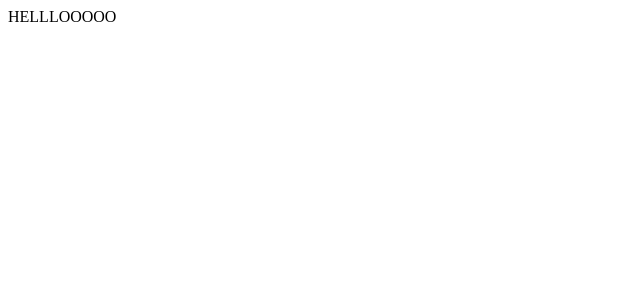
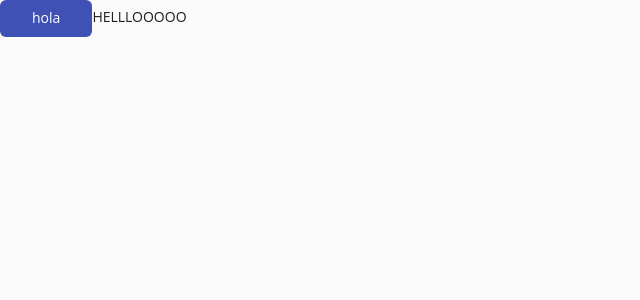
Before and after one commit to newtonEMC2/react_clean_ts_boilerplate, a React (Create React App) app: page / in a window 1280 px wide. Shown: the top 300 px of the page, without its empty margins (0-640 px from the left). Built offline with nearby package versions, Linux system fonts and the light colour scheme.

Commit message:
styles added up

```diff
--- a/package.json
+++ b/package.json
@@ -3,6 +3,8 @@
   "version": "0.1.0",
   "private": true,
   "dependencies": {
+    "@material-ui/core": "^4.12.3",
+    "@material-ui/icons": "^4.11.2",
     "@testing-library/jest-dom": "^5.14.1",
     "@testing-library/react": "^11.2.7",
     "@testing-library/user-event": "^12.8.3",
--- a/public/index.html
+++ b/public/index.html
@@ -1,14 +1,12 @@
 <!DOCTYPE html>
 <html lang="en">
+
 <head>
   <meta charset="utf-8" />
   <link rel="icon" href="%PUBLIC_URL%/favicon.ico" />
-    <meta name="viewport" content="width=device-width, initial-scale=1" />
+  <meta name="viewport" content="minimum-scale=1, initial-scale=1, width=device-width" />
   <meta name="theme-color" content="#000000" />
-    <meta
-      name="description"
-      content="Web site created using create-react-app"
-    />
+  <meta name="description" content="Web site created using create-react-app" />
   <link rel="apple-touch-icon" href="%PUBLIC_URL%/logo192.png" />
   <!--
       manifest.json provides metadata used when your web app is installed on a
@@ -26,6 +24,7 @@
     -->
   <title>React App</title>
 </head>
+
 <body>
   <noscript>You need to enable JavaScript to run this app.</noscript>
   <div id="root"></div>
@@ -40,4 +39,5 @@
       To create a production bundle, use `npm run build` or `yarn build`.
     -->
 </body>
+
 </html>
--- a/src/App.tsx
+++ b/src/App.tsx
@@ -1,8 +1,11 @@
 import React from 'react';
+
+import Button from '@material-ui/core/Button';
 
 function App() {
   return (
     <div className="App">
+      <Button color="primary">hola</Button>
       HELLLOOOOO
     </div>
   );
--- a/src/index.tsx
+++ b/src/index.tsx
@@ -1,11 +1,20 @@
 import React from 'react';
 import ReactDOM from 'react-dom';
+
+import { ThemeProvider } from '@material-ui/core/styles'
+import CssBaseline from '@material-ui/core/CssBaseline'
+
 import App from './App';
 import reportWebVitals from './reportWebVitals';
 
+import theme from './view/styles/theme'
+
 ReactDOM.render(
   <React.StrictMode>
-    <App />
+    <ThemeProvider theme={theme}>
+    <CssBaseline />
+      <App />
+    </ThemeProvider>
   </React.StrictMode>,
   document.getElementById('root')
 );
--- /dev/null
+++ b/src/view/styles/normalize.ts
@@ -0,0 +1,19 @@
+const normalize = {
+    // html: {
+    //   userSelect: 'none'
+    // },
+    // '#root': {
+    //   minHeight: '100vh'
+    //   // wordWrap: 'anywhere'
+    // },
+    // '.deplace-flexCentered': {
+    //   justifyContent: 'center',
+    //   alignItems: 'center'
+    // },
+    // '#content': {
+    //   overflow: 'hidden'
+    // }
+
+  }
+
+  export default normalize
--- /dev/null
+++ b/src/view/styles/theme.ts
@@ -0,0 +1,70 @@
+import { createTheme, responsiveFontSizes } from '@material-ui/core/styles'
+import normalize from './normalize'
+
+// Create a theme instance.
+let theme = createTheme({
+  overrides: {
+    MuiCssBaseline: {
+      '@global': normalize
+    },
+    MuiButton: {
+      root: {
+        borderRadius: 6,
+        paddingLeft: '2rem',
+        paddingRight: '2rem',
+        textTransform: 'none'
+      }
+    },
+    MuiTab: {
+      root: { textTransform: 'none' }
+    }
+  },
+  palette: {
+    // type: 'dark',
+
+    // primary: {
+    //   main: '#FAFAFA'
+    // },
+    // secondary: {
+    //   main: '#69AFE2'
+    //   // contrastText: '#fff'
+    // },
+    // tertiary: {
+    //   main: '#333333'
+    //   // contrastText: '#fff'
+    // }
+
+  },
+  props: {
+    // buttons
+    MuiButton: {
+      variant: 'contained',
+      disableElevation: true
+    },
+    MuiButtonBase: {
+      centerRipple: true
+    },
+    // paper
+    MuiPaper: {
+      square: true
+    },
+    // textfield
+    MuiTextField: {
+      variant: 'outlined'
+    }
+  },
+  spacing: factor => `${0.25 * factor}rem`, // (Bootstrap strategy)
+  typography: {
+    fontFamily: ['Open Sans', 'Arial'].join(','),
+    fontSize: 14 // default is 16
+  }
+
+})
+
+// theme.palette.type === 'dark' ? theme.palette.background.grey1 = '#616161' : theme.palette.background.grey1 = '#F7F7F7'
+
+// theme.rem = (px) => `${px / theme.typography.fontSize}rem`
+
+theme = responsiveFontSizes(theme)
+
+export default theme
```
Also changed, not shown: 1 other file (tests, documents, lock files or other folders). Lines whose indentation alone changed are shown as unchanged.
